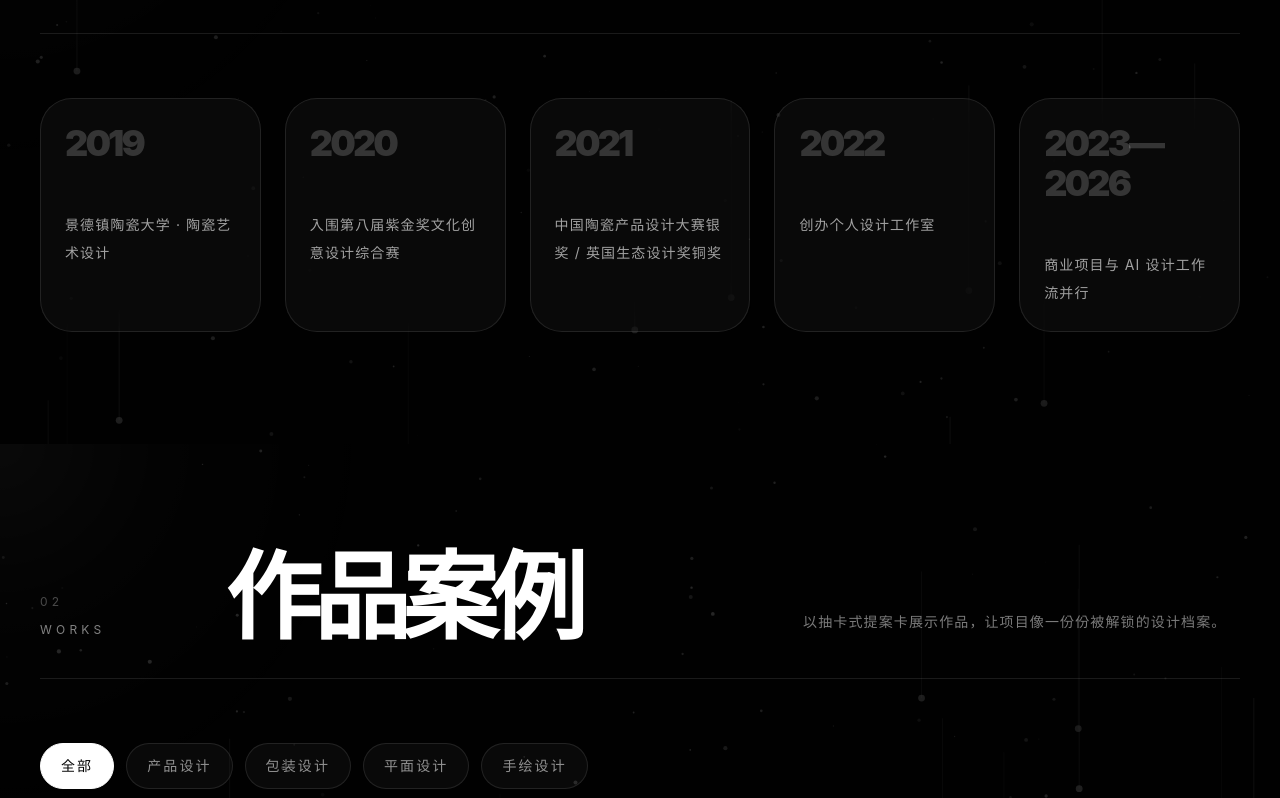
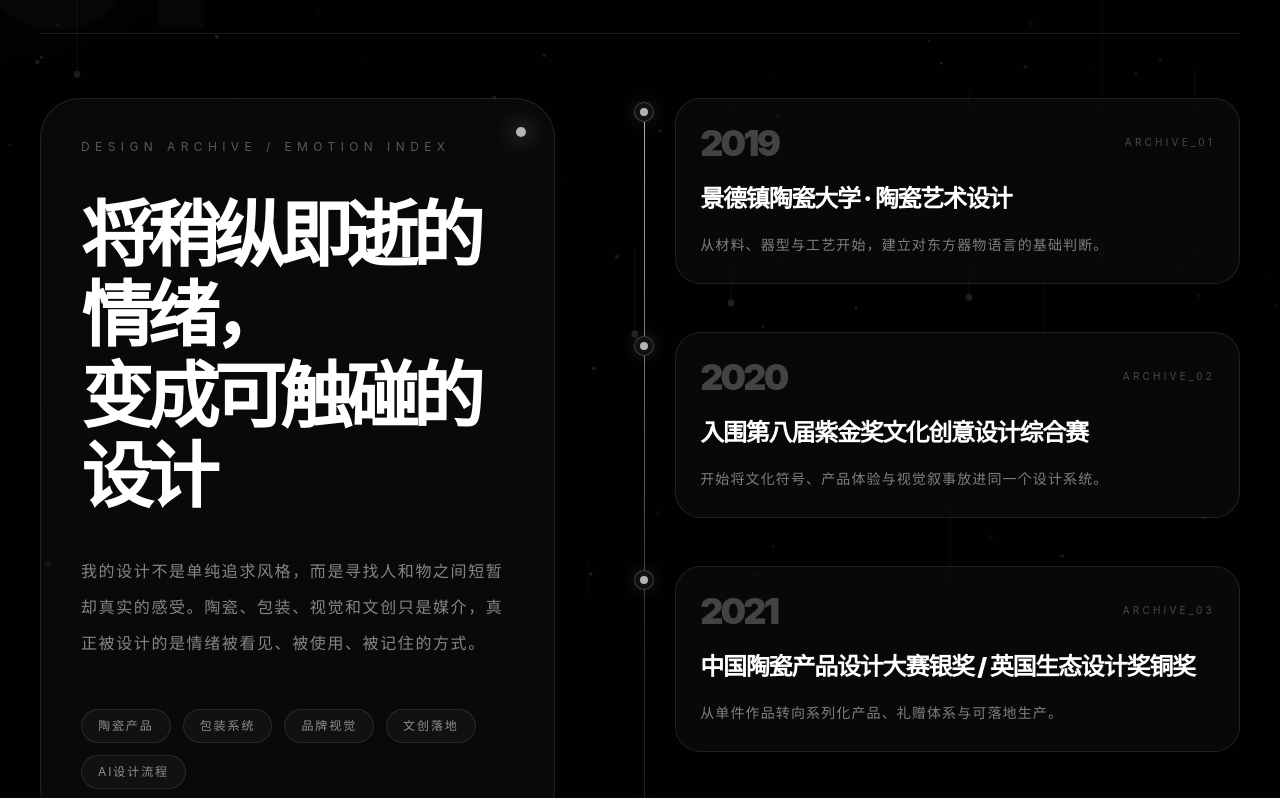
Before and after one commit to yf728784164/evan-portfolio-new, a React (Vite) app: page / in a window 1280 px wide. Shown: the part 1002-1800 px from the top of the page. Built offline with nearby package versions, Linux system fonts and the light colour scheme.

Commit message:
update about section

```diff
--- a/src/App.jsx
+++ b/src/App.jsx
@@ -304,26 +304,73 @@ function SectionTitle({ num, label, title, desc }) {
 
 function About() {
   const items = [
-    ["2019", "景德镇陶瓷大学 · 陶瓷艺术设计"],
-    ["2020", "入围第八届紫金奖文化创意设计综合赛"],
-    ["2021", "中国陶瓷产品设计大赛银奖 / 英国生态设计奖铜奖"],
-    ["2022", "创办个人设计工作室"],
-    ["2023—2026", "商业项目与 AI 设计工作流并行"],
+    ["2019", "景德镇陶瓷大学 · 陶瓷艺术设计", "从材料、器型与工艺开始，建立对东方器物语言的基础判断。"],
+    ["2020", "入围第八届紫金奖文化创意设计综合赛", "开始将文化符号、产品体验与视觉叙事放进同一个设计系统。"],
+    ["2021", "中国陶瓷产品设计大赛银奖 / 英国生态设计奖铜奖", "从单件作品转向系列化产品、礼赠体系与可落地生产。"],
+    ["2022", "创办个人设计工作室", "围绕陶瓷、包装、品牌视觉与文创产品展开商业设计实践。"],
+    ["2023—2026", "商业项目与 AI 设计工作流并行", "用AI辅助概念生成、视觉推导、包装提案与产品叙事表达。"],
   ];
 
   return (
     <section id="about" className="relative overflow-hidden bg-[#030303] px-5 py-20 text-white md:px-10 md:py-28">
       <ParticleField />
       <div className="absolute inset-0 bg-black/80" />
+      <div className="pointer-events-none absolute left-[-6vw] top-8 z-0 text-[36vw] font-black leading-none tracking-[-0.12em] text-white/[0.025] md:left-[-2vw] md:text-[18vw]">
+        01
+      </div>
       <div className="relative z-10 mx-auto max-w-[1500px]">
-        <SectionTitle num="01" label="ABOUT" title="个人简介" desc="AI时代的情绪化产品设计师，关注陶瓷产品、包装系统、品牌视觉与文创落地。" />
-        <div className="grid grid-cols-1 gap-5 md:grid-cols-5 md:gap-6">
-          {items.map(([year, text], index) => (
-            <motion.div key={year} className="min-h-[190px] rounded-[1.6rem] border border-white/10 bg-white/[0.035] p-5 backdrop-blur-xl md:min-h-[230px] md:rounded-[2rem] md:p-6" initial={{ opacity: 0, y: 32 }} whileInView={{ opacity: 1, y: 0 }} viewport={{ once: true }} transition={{ delay: index * 0.08 }}>
-              <p className="mb-10 text-3xl font-black tracking-[-0.08em] text-white/18 md:mb-12 md:text-4xl">{year}</p>
-              <p className="text-sm leading-7 tracking-[0.08em] text-white/62">{text}</p>
-            </motion.div>
-          ))}
+        <SectionTitle num="01" label="ABOUT" title="个人简介" desc="永远将情绪瞬间作为设计核心。" />
+
+        <div className="grid gap-14 md:grid-cols-[0.92fr_1.08fr] md:gap-20 md:items-start">
+          <motion.div
+            className="relative rounded-[2rem] border border-white/10 bg-white/[0.035] p-7 backdrop-blur-xl md:rounded-[2.5rem] md:p-10"
+            initial={{ opacity: 0, y: 34 }}
+            whileInView={{ opacity: 1, y: 0 }}
+            viewport={{ once: true }}
+            transition={{ duration: 0.85 }}
+          >
+            <div className="absolute right-7 top-7 h-2.5 w-2.5 rounded-full bg-white/70 shadow-[0_0_22px_rgba(255,255,255,0.65)]" />
+            <p className="text-xs uppercase tracking-[0.45em] text-white/32">DESIGN ARCHIVE / EMOTION INDEX</p>
+            <h3 className="mt-10 text-4xl font-black leading-[1.12] tracking-[-0.08em] text-white md:text-7xl">
+              将稍纵即逝的情绪，<br />变成可触碰的设计
+            </h3>
+            <p className="mt-9 max-w-xl text-sm leading-8 tracking-[0.1em] text-white/50 md:text-base md:leading-9">
+              我的设计不是单纯追求风格，而是寻找人和物之间短暂却真实的感受。陶瓷、包装、视觉和文创只是媒介，真正被设计的是情绪被看见、被使用、被记住的方式。
+            </p>
+            <div className="mt-12 flex flex-wrap gap-3">
+              {["陶瓷产品", "包装系统", "品牌视觉", "文创落地", "AI设计流程"].map((item) => (
+                <span key={item} className="rounded-full border border-white/10 bg-white/[0.035] px-4 py-2 text-xs tracking-[0.16em] text-white/52">
+                  {item}
+                </span>
+              ))}
+            </div>
+          </motion.div>
+
+          <div className="relative pl-6 md:pl-10">
+            <div className="absolute left-[5px] top-1 h-full w-px bg-gradient-to-b from-white/70 via-white/16 to-transparent md:left-[9px]" />
+            {items.map(([year, title, text], index) => (
+              <motion.div
+                key={year}
+                className="group relative pb-10 last:pb-0 md:pb-12"
+                initial={{ opacity: 0, x: 28 }}
+                whileInView={{ opacity: 1, x: 0 }}
+                viewport={{ once: true }}
+                transition={{ delay: index * 0.08, duration: 0.75 }}
+              >
+                <div className="absolute -left-[25px] top-1 grid h-5 w-5 place-items-center rounded-full border border-white/20 bg-[#030303] md:-left-[41px]">
+                  <span className="h-2 w-2 rounded-full bg-white/70 shadow-[0_0_18px_rgba(255,255,255,0.75)] transition group-hover:bg-white" />
+                </div>
+                <div className="rounded-[1.6rem] border border-white/10 bg-white/[0.03] p-5 backdrop-blur-xl transition duration-500 group-hover:border-white/28 group-hover:bg-white/[0.055] md:p-6">
+                  <div className="mb-5 flex items-center justify-between gap-5">
+                    <p className="text-3xl font-black tracking-[-0.08em] text-white/24 transition group-hover:text-white md:text-4xl">{year}</p>
+                    <p className="text-[10px] uppercase tracking-[0.32em] text-white/26">ARCHIVE_{String(index + 1).padStart(2, "0")}</p>
+                  </div>
+                  <h4 className="text-xl font-black tracking-[-0.05em] text-white md:text-2xl">{title}</h4>
+                  <p className="mt-4 text-sm leading-7 tracking-[0.08em] text-white/48">{text}</p>
+                </div>
+              </motion.div>
+            ))}
+          </div>
         </div>
       </div>
     </section>
```
